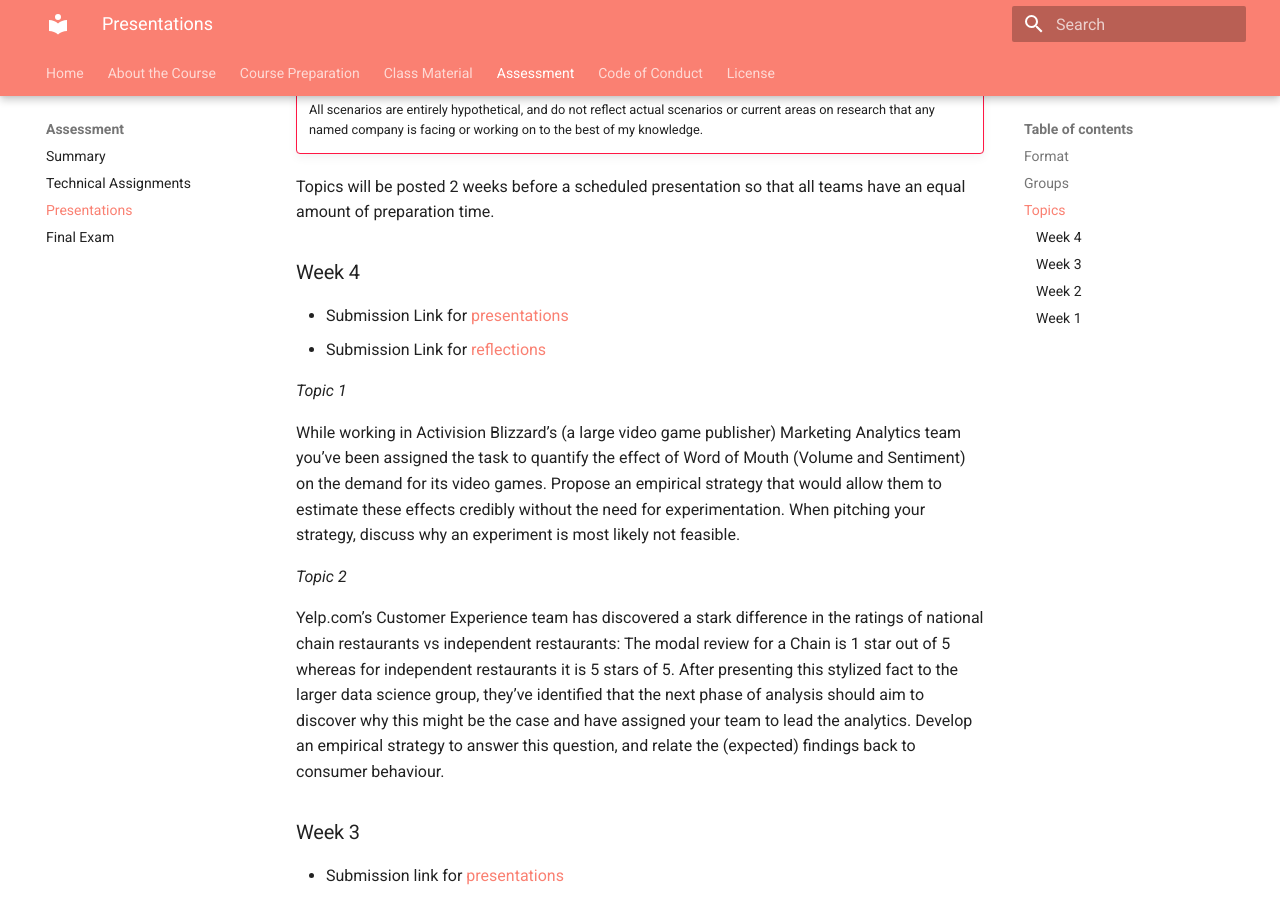
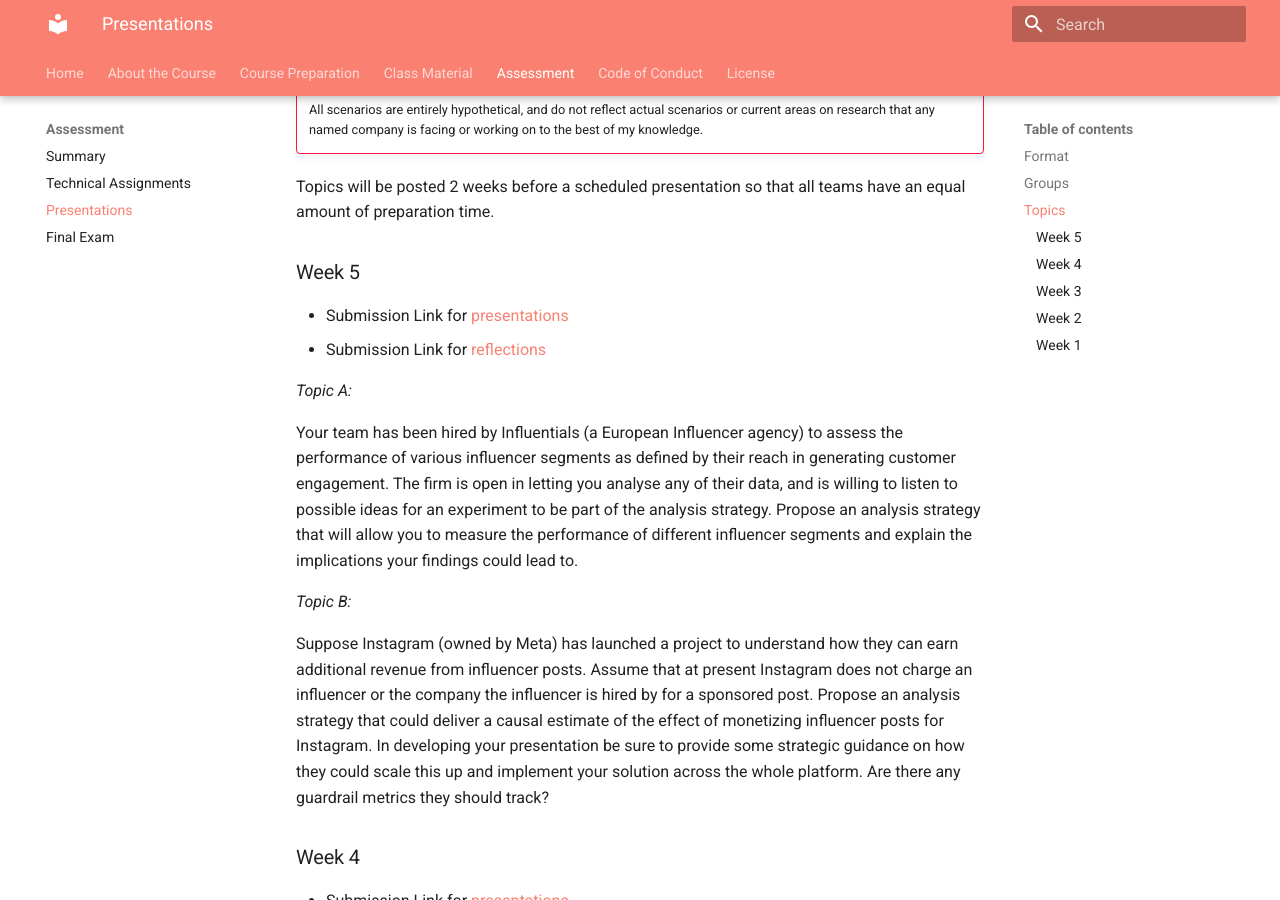
Before and after one commit to tisem-digital-marketing/2022-smwa, an MkDocs documentation site: the page built from docs/assessment/presentations.md, in a window 1280 px wide and 900 px high, scrolled down 1145 px. Built offline with MkDocs 1.6.1 and Material for MkDocs 9.7.7, drawn with Linux system fonts in a browser that asks for light colours.

Commit message:
week 5 group presentation topics and links

```diff
--- a/docs/assessment/presentations.md
+++ b/docs/assessment/presentations.md
@@ -41,6 +41,19 @@ You should use your research skills to go looking for additional material as nec
     All scenarios are entirely hypothetical, and do not reflect actual scenarios or current areas on research that any named company is facing or working on to the best of my knowledge.
 
 Topics will be posted 2 weeks before a scheduled presentation so that all teams have an equal amount of preparation time.
+
+### Week 5
+
+* Submission Link for [presentations](https://classroom.github.com/a/EdUjq__E)
+* Submission Link for [reflections](https://classroom.github.com/a/_aBevOnY)
+
+*Topic A:*
+
+Your team has been hired by Influentials (a European Influencer agency) to assess the performance of various influencer segments as defined by their reach in generating customer engagement. The firm is open in letting you analyse any of their data, and is willing to listen to possible ideas for an experiment to be part of the analysis strategy. Propose an analysis strategy that will allow you to measure the performance of different influencer segments and explain the implications your findings could lead to.
+
+*Topic B:*
+
+Suppose Instagram (owned by Meta) has launched a project to understand how they can earn additional revenue from influencer posts. Assume that at present Instagram does not charge an influencer or the company the influencer is hired by for a sponsored post. Propose an analysis strategy that could deliver a causal estimate of the effect of monetizing influencer posts for Instagram. In developing your presentation be sure to provide some strategic guidance on how they could scale this up and implement your solution across the whole platform. Are there any guardrail metrics they should track?
 
 ### Week 4
 
```
Also changed, not shown: docs/index.md (+1 -1 lines).
